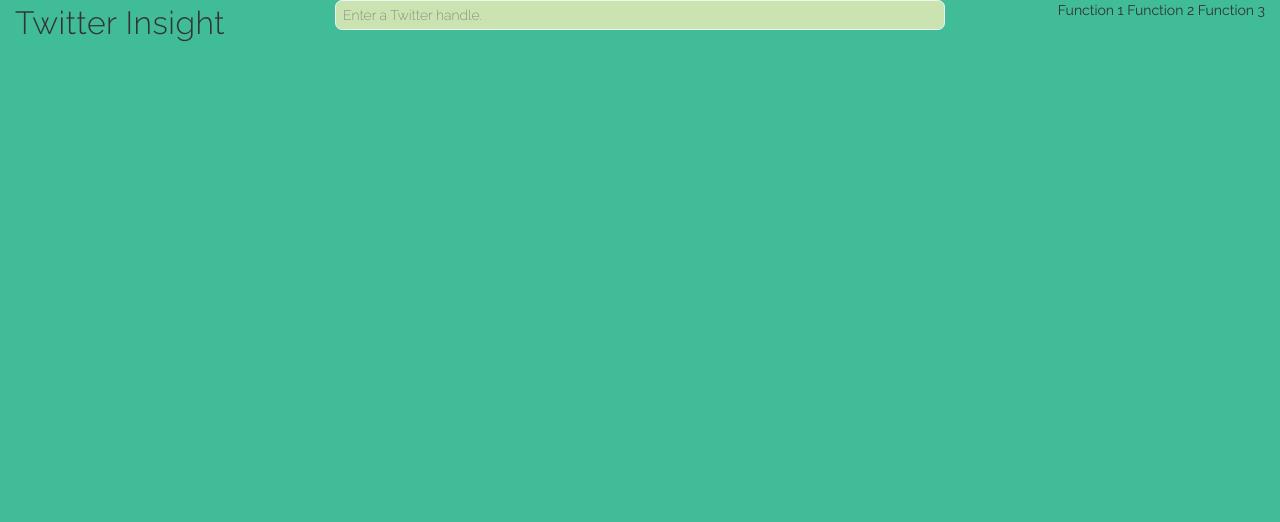
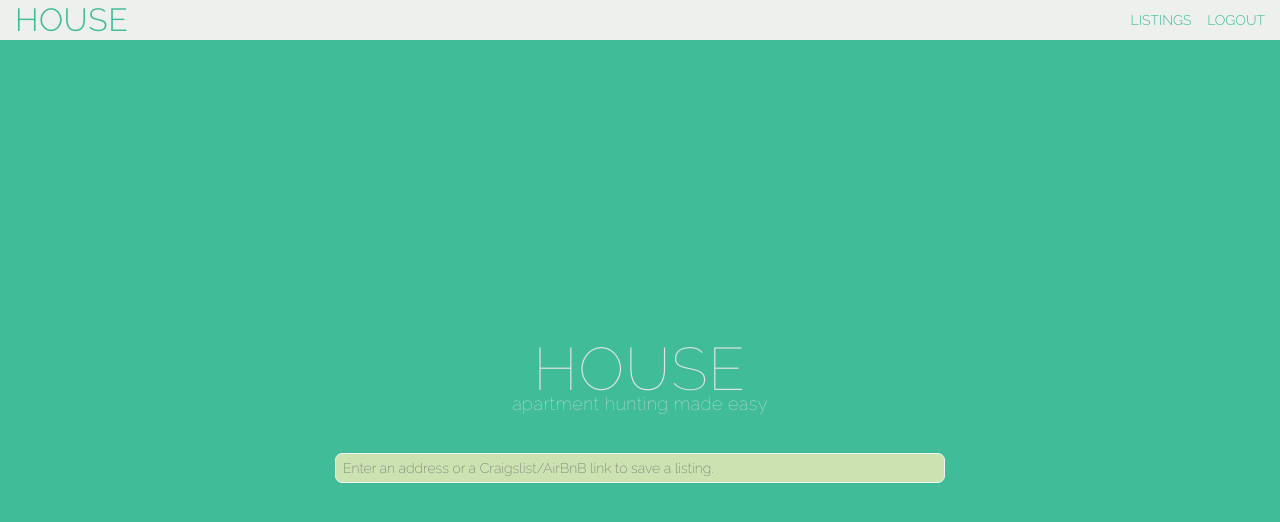
Before and after one commit to dmamaril/House, a website: page template/bootstrapTest/index.html in a window 1280 px wide. Drawn offline with Linux system fonts and the light colour scheme.

Commit message:
Add anchors to HTML templates

```diff
--- a/template/bootstrapTest/css/style.css
+++ b/template/bootstrapTest/css/style.css
@@ -6,6 +6,7 @@
 
 .alpha { margin-left: 0; padding-left: 0;}
 .omega { margin-right: 0; padding-right: 0;}
+a:hover { text-decoration: none; }
 
 /* ========= CONTAINERS ========= */
 /* HOME PAGE CONTAINERS */
--- a/template/bootstrapTest/index.html
+++ b/template/bootstrapTest/index.html
@@ -4,34 +4,42 @@
     <meta charset="utf-8">
     <meta http-equiv="X-UA-Compatible" content="IE=edge">
     <meta name="viewport" content="width=device-width, initial-scale=1">
-    <title>Twitter Insight</title>
+    <title>House . Apartment Hunting Made Easy</title>
     <link href="css/bootstrap.css" rel="stylesheet">
     <link href="css/style.css" rel="stylesheet">
     <link href='http://fonts.googleapis.com/css?family=Raleway:400,100,200,300' rel='stylesheet' type='text/css'>
   </head>
 
   <body>
-    <div class="navbar navbar-fixed-top navbar-main" role="navigation">
+    <div class="navbar navbar-fixed-top navbar-splash" role="navigation">
       <div class="container-fluid">
           <div class="row">
-            <div class="col-sm-3">
-                <span class="logo">Twitter Insight</span>
-            </div>
-            <div class="col-sm-6 header-submitter">
-              <input type="text" class="submitter" placeholder="Enter a Twitter handle.">
-            </div>
-            <div class="col-sm-3 main-links text-right">
-                <span class="link-text">Function 1</span>
-                <span class="link-text">Function 2</span>
-                <span class="link-text">Function 3</span>
+            <div class="col-xs-4 splash-pad-logo splash-header-text splash-header-brand logo">House</div>
+
+            <div class="col-xs-8 splash-pad-links text-right">
+                <a href="listings.html"><span class="link-splash splash-header-text">Listings</span></a>
+                <span class="link-splash splash-header-text">Logout</span>
             </div>
           </div>
       </div>
     </div>
 
     <div class="splash container-fluid">
-      <!-- google maps-->
-      maps
+          <div class="row splash-pad-top"> </div>
+          <div class="row text-center">
+            <span class="splash-leading">
+              <span class="title txt-piccolo">House</span><br>
+              <span class="subtitle txt-piccolo">apartment hunting made easy</span>
+            </span>
+          </div>
+          <div class="row splash-pad-middle"> </div>
+          <div class="row">
+            <div class="col-md-3 col-sm-2"></div>
+            <div class="col-md-6 col-sm-8">
+              <input type="text" class="submitter" placeholder="Enter an address or a Craigslist/AirBnB link to save a listing.">
+            </div>
+            <div class="col-md-3 col-sm-2"></div>
+          </div>
     </div>
   </body>
 </html>
```
Also changed, not shown: template/bootstrapTest/groups.html (+4 -2 lines), template/bootstrapTest/listings.html (+4 -2 lines).
